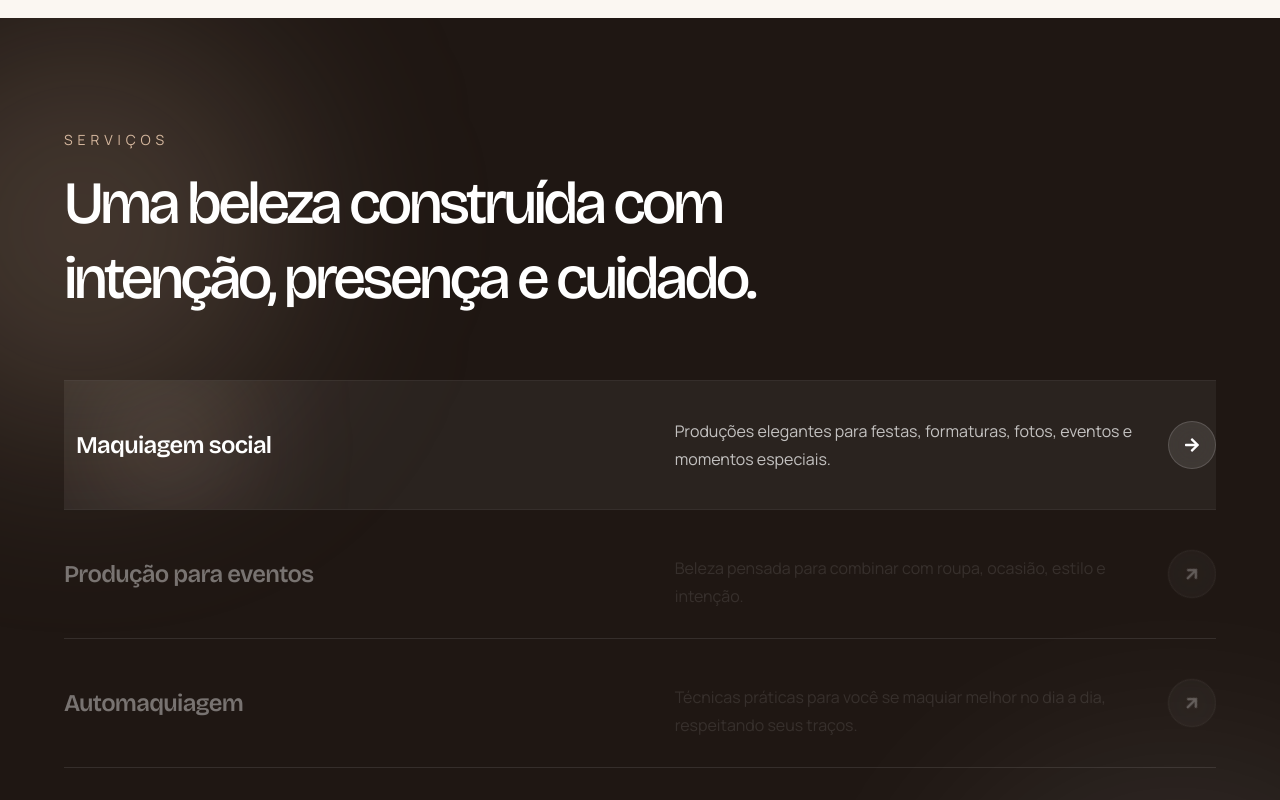
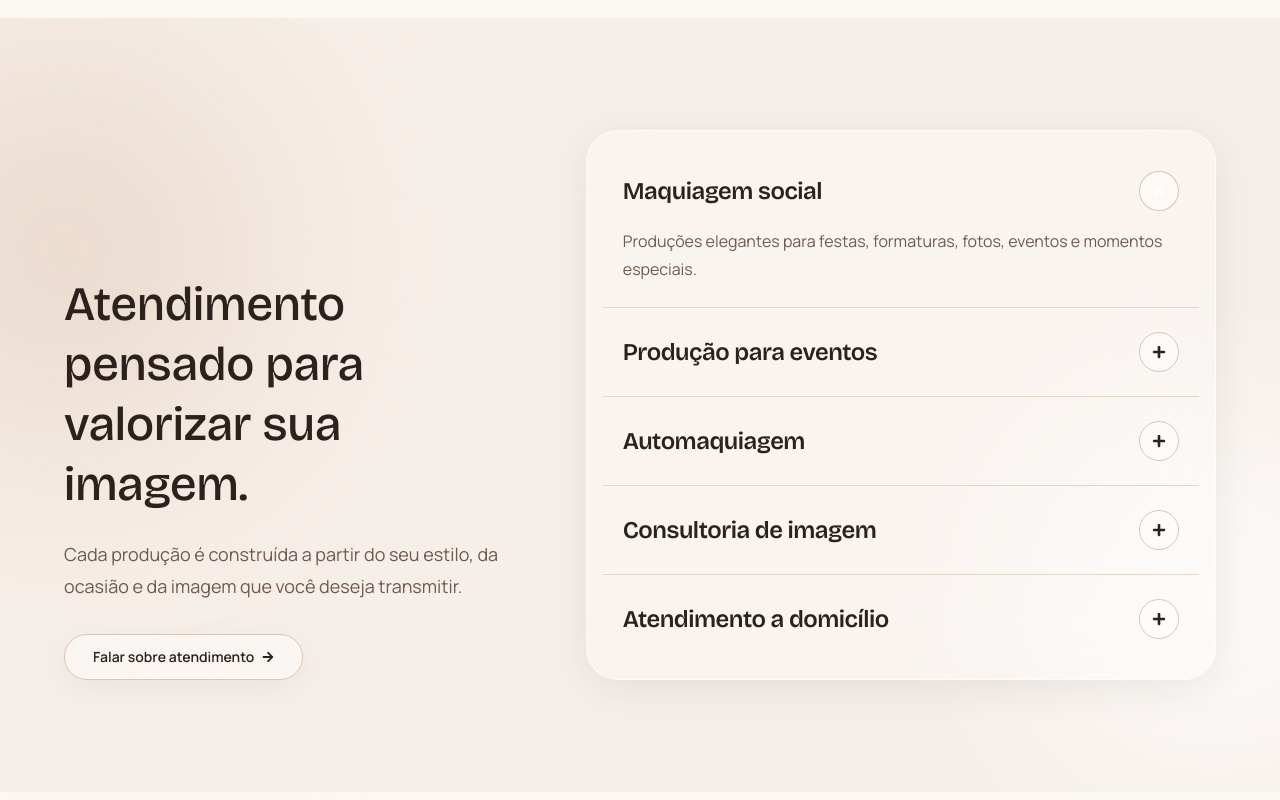
Before and after one commit to YagoACarvalho/CarinaMakeWebSite, a React (Vite) app: page / in a window 1280 px wide. Shown: the part 1580-2380 px from the top of the page. Built offline with nearby package versions, Linux system fonts and the light colour scheme.

Commit message:
WebSite Carina V4

```diff
--- a/src/components/About.jsx
+++ b/src/components/About.jsx
@@ -26,7 +26,7 @@ function About() {
           className="flex flex-col justify-center"
         >
           <p className="mb-4 text-sm uppercase tracking-[0.35em] text-[#a77c5b]">
-            Sobre
+
           </p>
 
           <h2 className="text-4xl font-semibold leading-tight md:text-5xl">
--- a/src/components/Contact.jsx
+++ b/src/components/Contact.jsx
@@ -1,44 +1,113 @@
-import { FaInstagram, FaWhatsapp } from "react-icons/fa";
+import {
+    FaInstagram,
+    FaMapMarkerAlt,
+  } from "react-icons/fa";
+
+  import { IoLogoWhatsapp } from "react-icons/io";
   import { siteData } from "../data/siteData";
 
   function Contact() {
     return (
-    <section id="contact" className="px-6 py-24">
-      <div className="mx-auto max-w-6xl overflow-hidden rounded-[2.5rem] bg-[#2b211d] text-white">
-        <div className="grid gap-10 p-8 md:grid-cols-[1.1fr_0.9fr] md:p-14">
+      <section
+        id="contact"
+        className="relative overflow-hidden bg-[#1f1713] px-6 py-28 text-white"
+      >
+        <div className="absolute -left-32 top-20 h-96 w-96 rounded-full bg-[#d6b89f]/20 blur-[100px]" />
+        <div className="absolute -right-32 bottom-0 h-96 w-96 rounded-full bg-white/10 blur-[100px]" />
+
+        <div className="relative mx-auto max-w-6xl">
+          <div className="grid gap-12 border-y border-white/10 py-16 md:grid-cols-[1fr_0.9fr] md:items-center">
             <div>
               <p className="mb-4 text-sm uppercase tracking-[0.35em] text-[#d6b89f]">
-              Contato
               </p>
 
-            <h2 className="text-4xl font-semibold leading-tight md:text-5xl">
-              Vamos pensar na produção ideal para o seu momento?
+              <h2 className="max-w-2xl text-4xl font-medium leading-tight text-white md:text-6xl">
+                Sua próxima produção começa com uma conversa.
               </h2>
 
-            <p className="mt-6 max-w-2xl text-lg leading-8 text-white/70">
-              Fale pelo WhatsApp para consultar datas disponíveis, tipos de
-              atendimento e valores.
+              <p className="mt-6 max-w-xl text-lg leading-8 text-white/65">
+                Conte sobre o evento, a data e o tipo de atendimento que você
+                procura. A partir disso, a produção é pensada com calma,
+                intenção e cuidado.
               </p>
             </div>
 
-          <div className="flex flex-col justify-center gap-4">
+            <div className="rounded-[2rem] border border-white/10 bg-white/5 p-4 shadow-[0_8px_40px_rgba(0,0,0,0.18)] backdrop-blur-2xl">
               <a
                 href={`https://wa.me/${siteData.whatsapp}`}
                 target="_blank"
-              className="inline-flex items-center justify-center gap-2 rounded-full bg-white px-8 py-4 text-sm font-semibold text-[#2b211d] transition hover:bg-[#ead8cc]"
+                rel="noreferrer"
+                className="group flex items-center justify-between gap-5 rounded-[1.5rem] px-5 py-5 transition hover:bg-white/10"
               >
-              <FaWhatsapp />
-              Chamar no WhatsApp
+                <div className="flex items-center gap-4">
+                  <span className="flex h-12 w-12 items-center justify-center rounded-full bg-[#25D366] text-[1.35rem] text-white shadow-[0_8px_24px_rgba(37,211,102,0.35)] transition duration-300 group-hover:scale-110">
+                    <IoLogoWhatsapp />
+                  </span>
+
+                  <div>
+                    <h3 className="text-lg font-semibold">
+                      WhatsApp
+                    </h3>
+
+                    <p className="text-sm text-white/55 transition group-hover:text-white/75">
+                      Consultar disponibilidade
+                    </p>
+                  </div>
+                </div>
+
+                <span className="text-sm text-[#d6b89f] transition group-hover:text-white">
+                  Abrir
+                </span>
               </a>
 
               <a
                 href={siteData.instagram}
                 target="_blank"
-              className="inline-flex items-center justify-center gap-2 rounded-full border border-white/20 px-8 py-4 text-sm font-semibold text-white transition hover:border-white"
+                rel="noreferrer"
+                className="group flex items-center justify-between gap-5 rounded-[1.5rem] px-5 py-5 transition hover:bg-white/10"
               >
+                <div className="flex items-center gap-4">
+                  <span className="flex h-12 w-12 items-center justify-center rounded-full border border-white/15 bg-white/10 text-white backdrop-blur-xl transition group-hover:bg-white group-hover:text-[#1f1713]">
                     <FaInstagram />
-              Ver Instagram
+                  </span>
+
+                  <div>
+                    <h3 className="text-lg font-semibold">
+                      Instagram
+                    </h3>
+
+                    <p className="text-sm text-white/55 transition group-hover:text-white/75">
+                      Ver trabalhos e bastidores
+                    </p>
+                  </div>
+                </div>
+
+                <span className="text-sm text-[#d6b89f] transition group-hover:text-white">
+                  Ver
+                </span>
               </a>
+
+              <div className="flex items-center justify-between gap-5 rounded-[1.5rem] px-5 py-5">
+                <div className="flex items-center gap-4">
+                  <span className="flex h-12 w-12 items-center justify-center rounded-full border border-white/15 bg-white/10 text-white backdrop-blur-xl">
+                    <FaMapMarkerAlt />
+                  </span>
+
+                  <div>
+                    <h3 className="text-lg font-semibold">
+                      Atendimento
+                    </h3>
+
+                    <p className="text-sm text-white/55">
+                      {siteData.location}
+                    </p>
+                  </div>
+                </div>
+
+                <span className="text-sm text-[#d6b89f]">
+                  RJ
+                </span>
+              </div>
             </div>
           </div>
         </div>
--- a/src/components/Portfolio.jsx
+++ b/src/components/Portfolio.jsx
@@ -30,7 +30,6 @@ function Portfolio() {
         <div className="mb-12 flex flex-col justify-between gap-6 md:flex-row md:items-end">
           <div>
             <p className="mb-4 text-sm uppercase tracking-[0.35em] text-[#a77c5b]">
-              Portfólio
             </p>
 
             <h2 className="max-w-2xl text-4xl font-semibold leading-tight md:text-5xl">
--- a/src/components/Services.jsx
+++ b/src/components/Services.jsx
@@ -1,6 +1,6 @@
 import { useState } from "react";
-import { motion } from "framer-motion";
-import { FaArrowRight } from "react-icons/fa";
+import { motion, AnimatePresence } from "framer-motion";
+import { FaArrowRight, FaPlus } from "react-icons/fa";
 
 const serviceDetails = [
   {
@@ -9,7 +9,7 @@ const serviceDetails = [
   },
   {
     title: "Produção para eventos",
-    text: "Beleza pensada para combinar com roupa, ocasião, estilo e intenção.",
+    text: "Uma beleza pensada para combinar com roupa, ocasião, estilo e intenção.",
   },
   {
     title: "Automaquiagem",
@@ -26,103 +26,90 @@ const serviceDetails = [
 ];
 
 function Services() {
-  const [activeService, setActiveService] = useState(0);
+  const [openService, setOpenService] = useState(0);
 
   return (
     <section
       id="services"
-      className="relative overflow-hidden bg-[#1f1713] px-6 py-28 text-white"
+      className="relative overflow-hidden bg-[#f6eee8] px-6 py-28 text-[#2b211d]"
     >
-      <div className="absolute -left-32 top-0 h-[420px] w-[420px] rounded-full bg-[#d6b89f]/20 blur-[100px]" />
-      <div className="absolute -right-32 bottom-0 h-[460px] w-[460px] rounded-full bg-white/10 blur-[110px]" />
+      <div className="absolute -left-32 top-10 h-96 w-96 rounded-full bg-[#d6b89f]/35 blur-[100px]" />
+      <div className="absolute -right-32 bottom-0 h-96 w-96 rounded-full bg-white/70 blur-[100px]" />
 
-      <div className="relative mx-auto max-w-6xl">
-        <div className="mb-16 max-w-3xl">
-          <p className="mb-4 text-sm uppercase tracking-[0.35em] text-[#d6b89f]">
-            Serviços
+      <div className="relative mx-auto grid max-w-6xl gap-14 md:grid-cols-[0.85fr_1.15fr]">
+        <motion.div
+          initial={{ opacity: 0, y: 24 }}
+          whileInView={{ opacity: 1, y: 0 }}
+          viewport={{ once: true }}
+          transition={{ duration: 0.6 }}
+          className="md:sticky md:top-32 md:h-fit"
+        >
+          <p className="mb-4 text-sm uppercase tracking-[0.35em] text-[#a77c5b]">
           </p>
 
-          <h2 className="text-4xl font-medium leading-tight tracking-[-0.06em] md:text-6xl">
-            Uma beleza construída com intenção, presença e cuidado.
+          <h2 className="max-w-xl text-4xl font-medium leading-tight md:text-5xl">
+            Atendimento pensado para valorizar sua imagem.
           </h2>
-        </div>
 
-        <div className="border-y border-white/10">
-          {serviceDetails.map((service, index) => {
-            const isActive = activeService === index;
-
-            return (
-              <motion.div
-                key={service.title}
-                onMouseEnter={() => setActiveService(index)}
-                initial={{ opacity: 0, y: 22 }}
-                whileInView={{ opacity: 1, y: 0 }}
-                viewport={{ once: true, margin: "-80px" }}
-                transition={{ duration: 0.5, delay: index * 0.06 }}
-                className="group relative cursor-pointer overflow-hidden border-b border-white/10 last:border-b-0"
-              >
-                <div
-                  className={`absolute inset-0 transition duration-500 ${
-                    isActive ? "bg-white/[0.05]" : "bg-transparent"
-                  }`}
-                />
-
-                <div
-                  className={`absolute left-0 top-1/2 h-32 w-32 -translate-y-1/2 rounded-full bg-[#d6b89f]/25 blur-3xl transition-all duration-700 ${
-                    isActive
-                      ? "translate-x-10 opacity-100"
-                      : "-translate-x-20 opacity-0"
-                  }`}
-                />
-
-                <div className="relative z-10 grid gap-6 py-9 md:grid-cols-[1fr_0.8fr_auto] md:items-center">
-                  <h3
-                    className={`font-['Sora'] text-2xl font-semibold leading-[1.05] tracking-[-0.03em] transition-all duration-500 md:text-2xl ${
-                      isActive
-                        ? "translate-x-3 text-white"
-                        : "text-white/40 group-hover:text-white"
-                    }`}
-                  >
-                    {service.title}
-                  </h3>
-
-                  <p
-                    className={`max-w-xl leading-7 transition duration-500 ${
-                      isActive
-                        ? "translate-y-0 opacity-100 text-white/72"
-                        : "translate-y-2 opacity-0 text-white/0 md:opacity-30 md:text-white/35"
-                    }`}
-                  >
-                    {service.text}
-                  </p>
-
-                  <div
-                    className={`flex h-12 w-12 items-center justify-center rounded-full border border-white/15 bg-white/10 backdrop-blur-xl transition duration-500 ${
-                      isActive
-                        ? "rotate-0 opacity-100"
-                        : "-rotate-45 opacity-30"
-                    }`}
-                  >
-                    <FaArrowRight />
-                  </div>
-                </div>
-              </motion.div>
-            );
-          })}
-        </div>
-
-        <div className="mt-10 flex flex-col gap-4 md:flex-row md:items-center md:justify-between">
-          <p className="max-w-xl text-white/50">
-            Cada atendimento é pensado para valorizar sua imagem de forma leve,
-            elegante e alinhada ao seu momento.
+          <p className="mt-6 max-w-md text-lg leading-8 text-[#6d5a50]">
+            Cada produção é construída a partir do seu estilo, da ocasião e da
+            imagem que você deseja transmitir.
           </p>
 
           <a
             href="#contact"
-            className="rounded-full border border-white/15 bg-white/10 px-7 py-3 text-center text-sm font-medium text-white backdrop-blur-2xl transition hover:bg-white/20"
+            className="mt-8 inline-flex items-center gap-2 rounded-full border border-[#d6c5b8] bg-white/45 px-7 py-3 text-sm font-semibold text-[#2b211d] shadow-[0_8px_32px_rgba(0,0,0,0.05)] backdrop-blur-2xl transition hover:bg-white/75"
           >
-            Falar sobre meu atendimento
+            Falar sobre atendimento
+            <FaArrowRight className="text-xs" />
           </a>
+        </motion.div>
+
+        <div className="rounded-[2rem] border border-white/60 bg-white/35 p-4 shadow-[0_8px_40px_rgba(43,33,29,0.08)] backdrop-blur-2xl">
+          {serviceDetails.map((service, index) => {
+            const isOpen = openService === index;
+
+            return (
+              <motion.button
+                key={service.title}
+                type="button"
+                onClick={() => setOpenService(isOpen ? null : index)}
+                initial={{ opacity: 0, y: 18 }}
+                whileInView={{ opacity: 1, y: 0 }}
+                viewport={{ once: true }}
+                transition={{ duration: 0.45, delay: index * 0.05 }}
+                className="group w-full border-b border-[#d8c6b8]/70 px-5 py-6 text-left last:border-b-0"
+              >
+                <div className="flex items-center justify-between gap-6">
+                  <h3 className="text-xl font-semibold tracking-[-0.02em] text-[#2b211d] md:text-2xl">
+                    {service.title}
+                  </h3>
+
+                  <span
+                    className={`flex h-10 w-10 shrink-0 items-center justify-center rounded-full border border-[#d6c5b8] bg-white/45 text-sm transition duration-300 ${
+                      isOpen ? "rotate-45 bg-[#2b211d] text-white" : ""
+                    }`}
+                  >
+                    <FaPlus />
+                  </span>
+                </div>
+
+                <AnimatePresence>
+                  {isOpen && (
+                    <motion.p
+                      initial={{ height: 0, opacity: 0, y: -6 }}
+                      animate={{ height: "auto", opacity: 1, y: 0 }}
+                      exit={{ height: 0, opacity: 0, y: -6 }}
+                      transition={{ duration: 0.3 }}
+                      className="max-w-2xl overflow-hidden pt-4 leading-7 text-[#6d5a50]"
+                    >
+                      {service.text}
+                    </motion.p>
+                  )}
+                </AnimatePresence>
+              </motion.button>
+            );
+          })}
         </div>
       </div>
     </section>
```
Also changed, not shown: src/components/Process.jsx (+50 -20 lines). Lines whose indentation alone changed are shown as unchanged.
